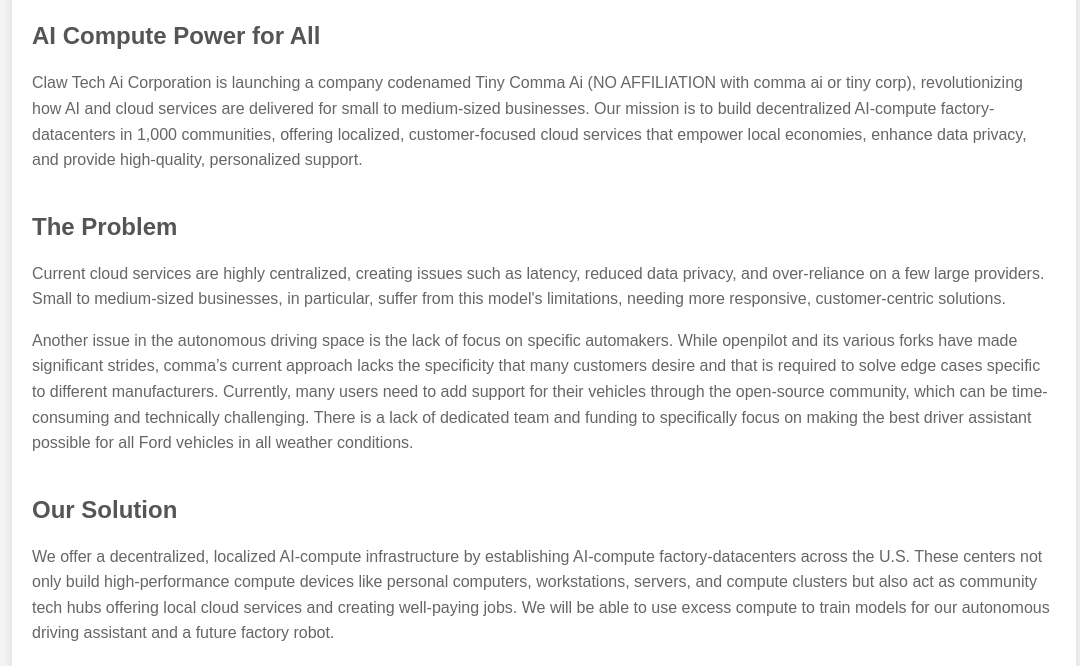
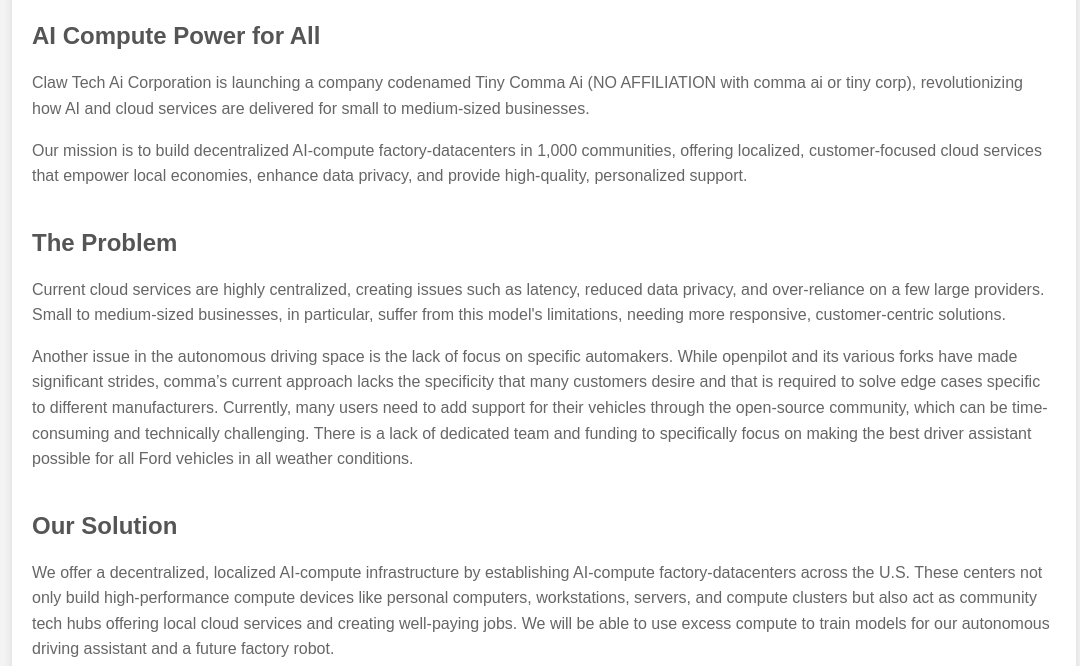
Before and after one commit to tinycomma/tinycommaai-launch, a plain HTML site: page index.html in a window 1280 px wide. Shown: the part 126-792 px from the top of the page, without its empty margins (96-1176 px from the left). Drawn offline with Linux system fonts and the light colour scheme.

Commit message:
Mission paragraph separated.
Separated  mission into a new paragraph.

```diff
--- a/index.html
+++ b/index.html
@@ -91,7 +91,10 @@
         <div class="section">
             <h2>AI Compute Power for All</h2>
             <p>
-                Claw Tech Ai Corporation is launching a company codenamed Tiny Comma Ai (NO AFFILIATION with comma ai or tiny corp), revolutionizing how AI and cloud services are delivered for small to medium-sized businesses.
+                Claw Tech Ai Corporation is launching a company codenamed Tiny Comma Ai (NO AFFILIATION with comma ai or tiny corp),
+                revolutionizing how AI and cloud services are delivered for small to medium-sized businesses.
+            </p>
+            <p>
                 Our mission is to build decentralized AI-compute factory-datacenters in 1,000 communities, offering localized,
                 customer-focused cloud services that empower local economies, enhance data privacy, and provide
                 high-quality, personalized support.
```
